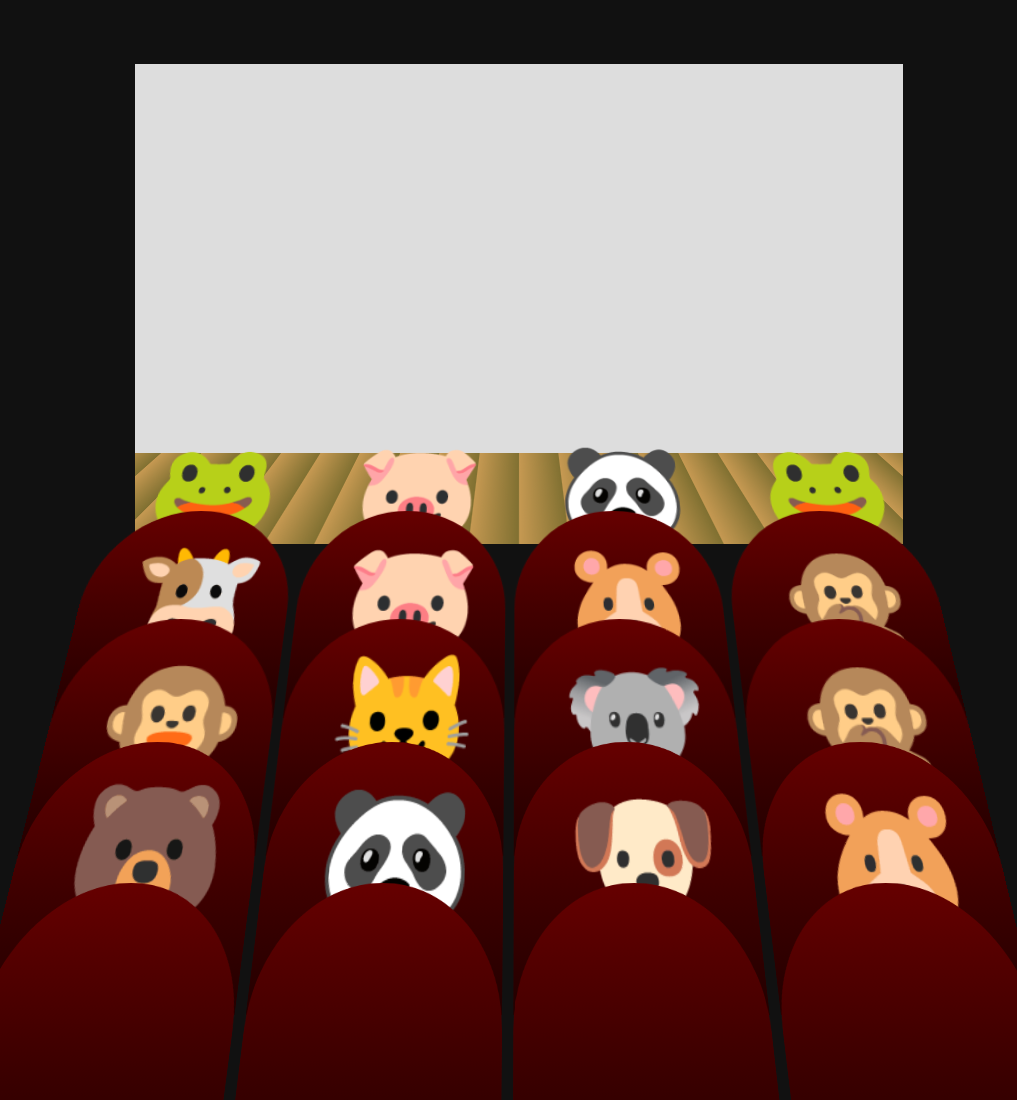
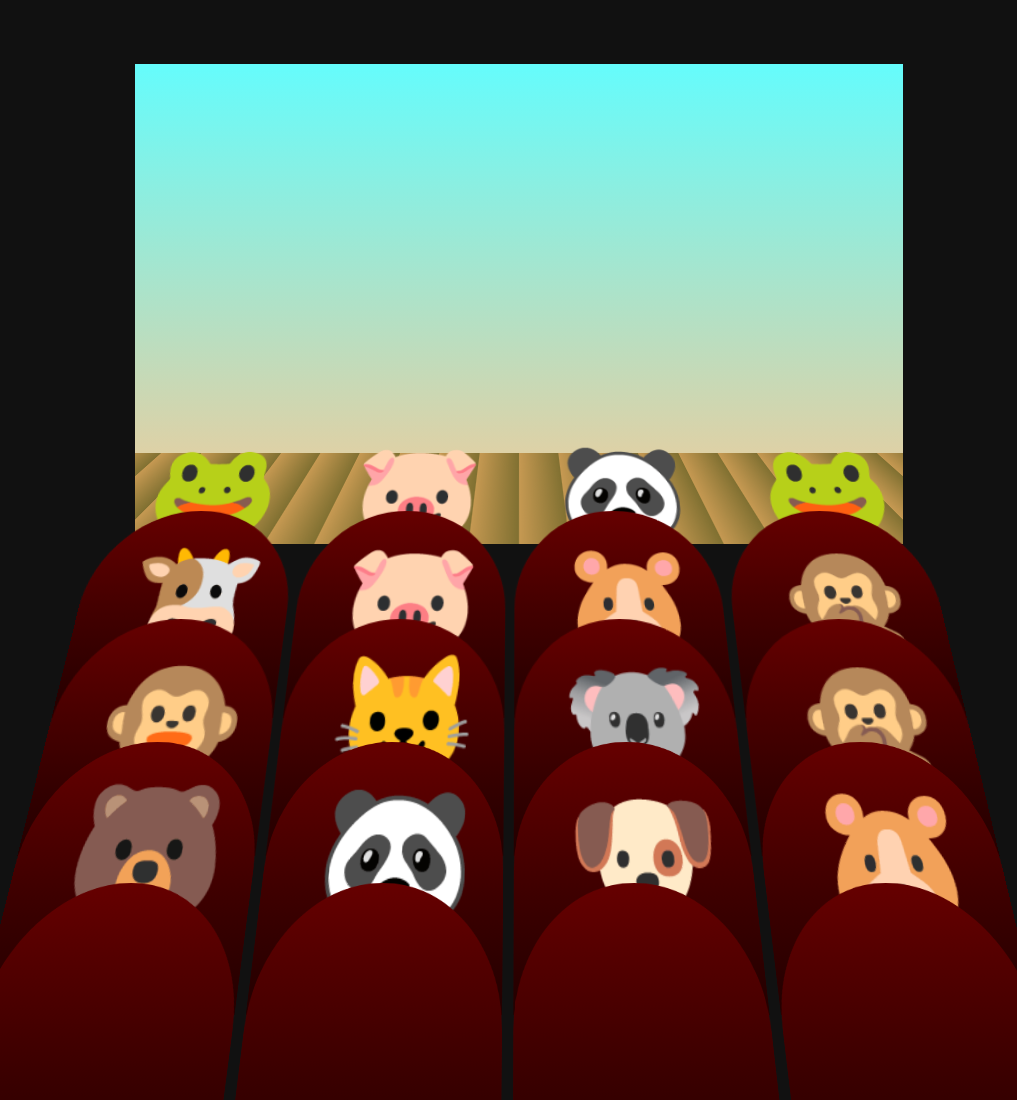
Before and after one commit to drikusroor/valentina-2022, a website: page index.html in a window 1280 px wide. Shown: the top 1100 px of the page, without its empty margins (121-1138 px from the left). Drawn offline with Linux system fonts and the light colour scheme.

Commit message:
Add sky gradient

```diff
--- a/style.css
+++ b/style.css
@@ -38,7 +38,8 @@ body {
 .frame {
   width: 100%;
   height: 480px;
-  background: #ddd;
+  /* sky gradient */
+  background: linear-gradient( to bottom, #65fcfc 0%, #fac792 100% );
   position: relative;
   overflow: hidden;
 }
```
